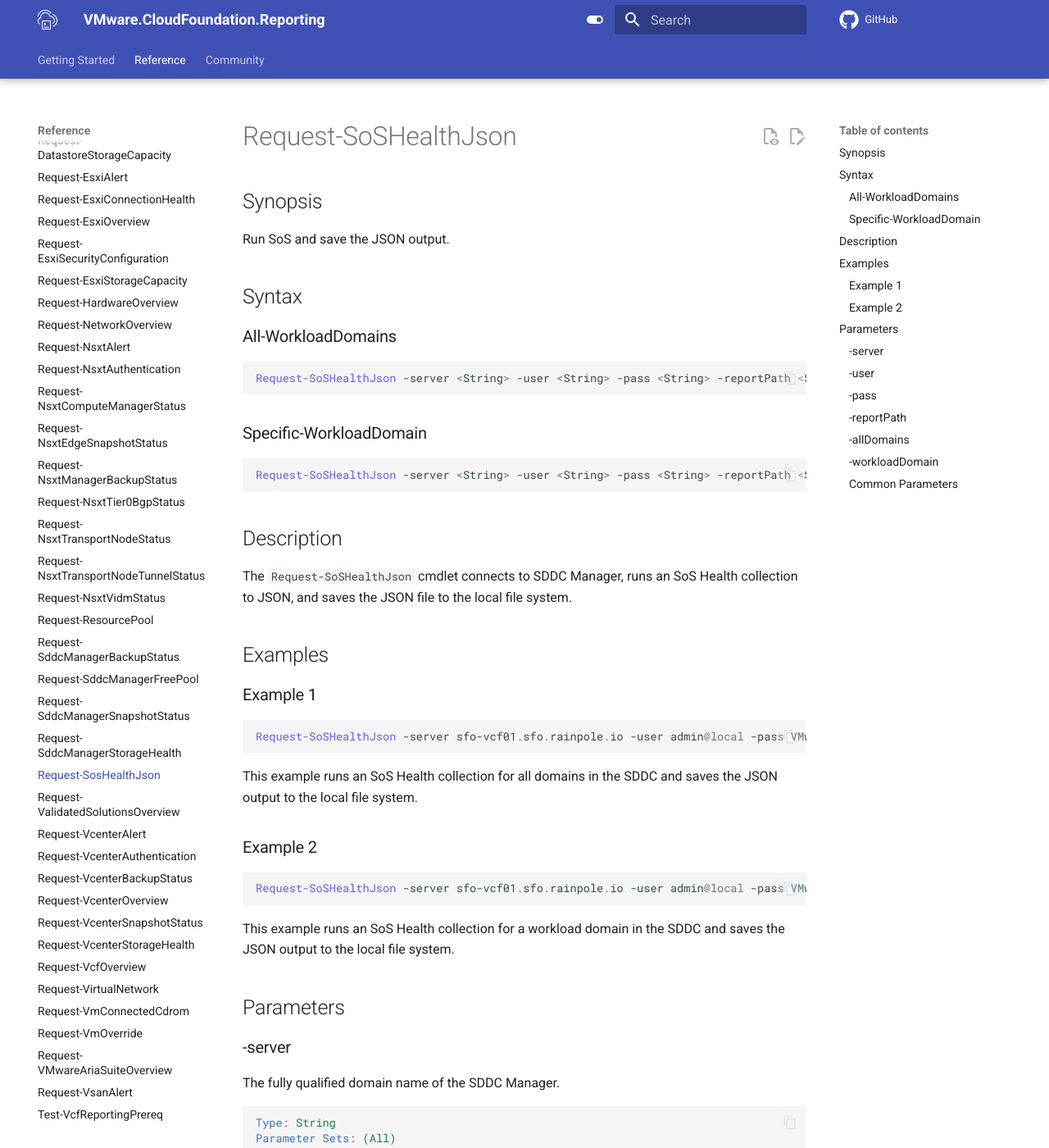
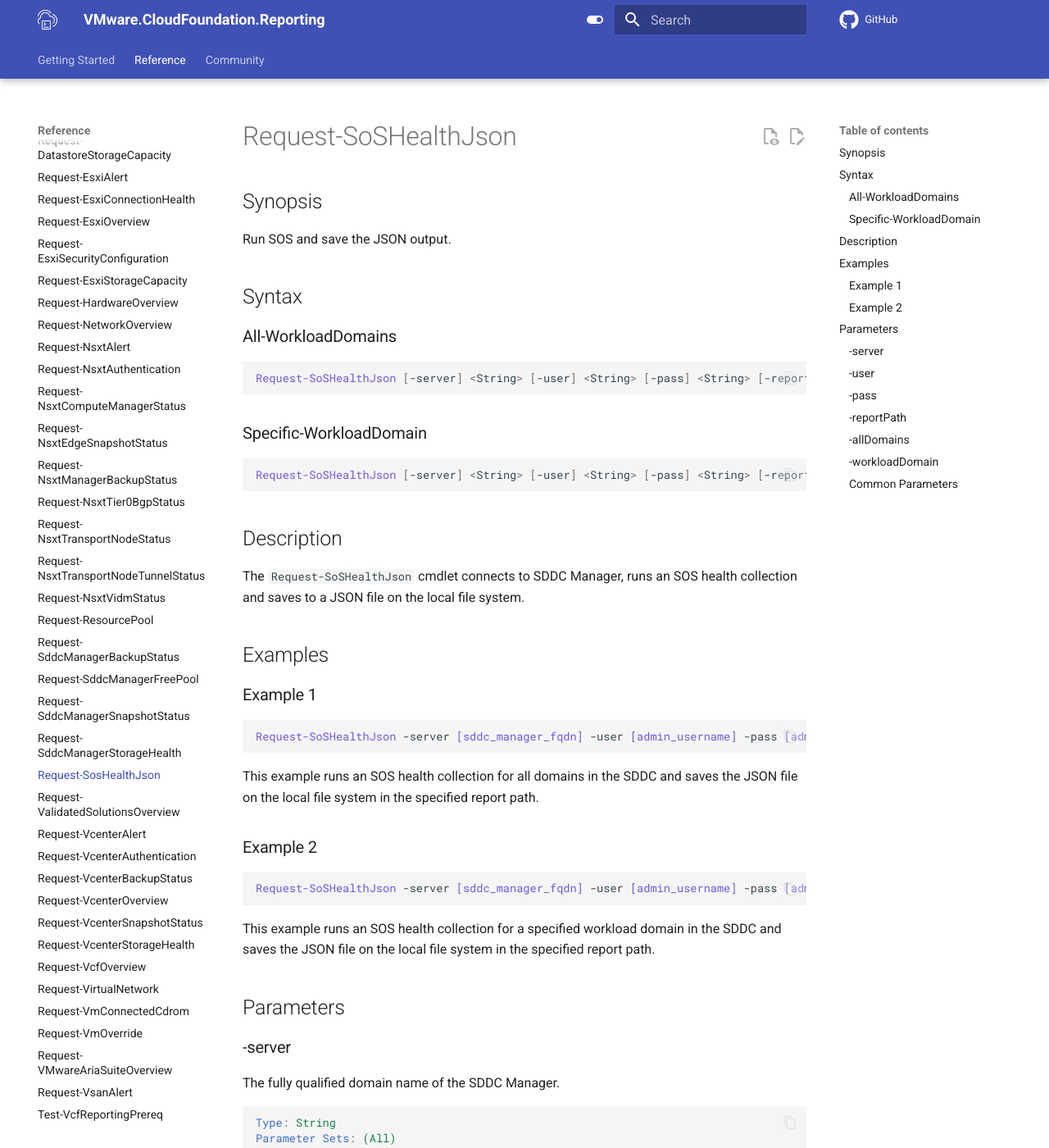
Before and after one commit to vmware/powershell-module-for-vmware-cloud-foundation-reporting, an MkDocs documentation site: the page built from docs/documentation/functions/Request-SoSHealthJson.md, in a window 1280 px wide and 1400 px high. Shown: the whole window at 82% size. Built offline with MkDocs 1.6.1 and Material for MkDocs 9.7.7, drawn with Linux system fonts in a browser that asks for light colours; comment, search, counter and statistics services are not loaded; the version menu is left out.

Commit message:
docs:sanitize-examples
- Updated Request-SddcManagerBackupStatus.md doc to sanitize all the example variables, add brackets and punctuation.
- Updated Request-SddcManagerFreePool.md doc to sanitize all the example variables, add brackets and punctuation.
- Updated Request-SddcManagerSnapshotStatus.md doc to sanitize all the example variables, add brackets and punctuation.
- Updated Request-SddcManagerStorageHealth.md doc to sanitize all the example variables, add brackets and punctuation.
- Updated Request-SoSHealthJson.md doc to sanitize all the example variables, add brackets and punctuation.

Signed-off-by: Andy Beltz <andy.beltz@broadcom.com>

````diff
--- a/docs/documentation/functions/Request-SoSHealthJson.md
+++ b/docs/documentation/functions/Request-SoSHealthJson.md
@@ -2,43 +2,43 @@
 
 ## Synopsis
 
-Run SoS and save the JSON output.
+Run SOS and save the JSON output.
 
 ## Syntax
 
 ### All-WorkloadDomains
 
 ```powershell
-Request-SoSHealthJson -server <String> -user <String> -pass <String> -reportPath <String> [-allDomains] [<CommonParameters>]
+Request-SoSHealthJson [-server] <String> [-user] <String> [-pass] <String> [-reportPath] <String> [-allDomains] [<CommonParameters>]
 ```
 
 ### Specific-WorkloadDomain
 
 ```powershell
-Request-SoSHealthJson -server <String> -user <String> -pass <String> -reportPath <String> -workloadDomain <String> [<CommonParameters>]
+Request-SoSHealthJson [-server] <String> [-user] <String> [-pass] <String> [-reportPath] <String> [-workloadDomain] <String> [<CommonParameters>]
 ```
 
 ## Description
 
-The `Request-SoSHealthJson` cmdlet connects to SDDC Manager, runs an SoS Health collection to JSON, and saves the JSON file to the local file system.
+The `Request-SoSHealthJson` cmdlet connects to SDDC Manager, runs an SOS health collection and saves to a JSON file on the local file system.
 
 ## Examples
 
 ### Example 1
 
 ```powershell
-Request-SoSHealthJson -server sfo-vcf01.sfo.rainpole.io -user admin@local -pass VMw@re1!VMw@re1! -reportPath F:\Reporting\HealthReports -allDomains
+Request-SoSHealthJson -server [sddc_manager_fqdn] -user [admin_username] -pass [admin_password] -reportPath [report_path] -allDomains
 ```
 
-This example runs an SoS Health collection for all domains in the SDDC and saves the JSON output to the local file system.
+This example runs an SOS health collection for all domains in the SDDC and saves the JSON file on the local file system in the specified report path.
 
 ### Example 2
 
 ```powershell
-Request-SoSHealthJson -server sfo-vcf01.sfo.rainpole.io -user admin@local -pass VMw@re1!VMw@re1! -reportPath F:\Reporting\HealthReports -workloadDomain sfo-w01
+Request-SoSHealthJson -server [sddc_manager_fqdn] -user [admin_username] -pass [admin_password] -reportPath [report_path] -workloadDomain [workload_domain_name]
 ```
 
-This example runs an SoS Health collection for a workload domain in the SDDC and saves the JSON output to the local file system.
+This example runs an SOS health collection for a specified workload domain in the SDDC and saves the JSON file on the local file system in the specified report path.
 
 ## Parameters
 
````
Also changed, not shown: docs/documentation/functions/Request-SddcManagerBackupStatus.md (+4 -4 lines), docs/documentation/functions/Request-SddcManagerFreePool.md (+8 -8 lines), docs/documentation/functions/Request-SddcManagerSnapshotStatus.md (+7 -7 lines), docs/documentation/functions/Request-SddcManagerStorageHealth.md (+7 -7 lines).
